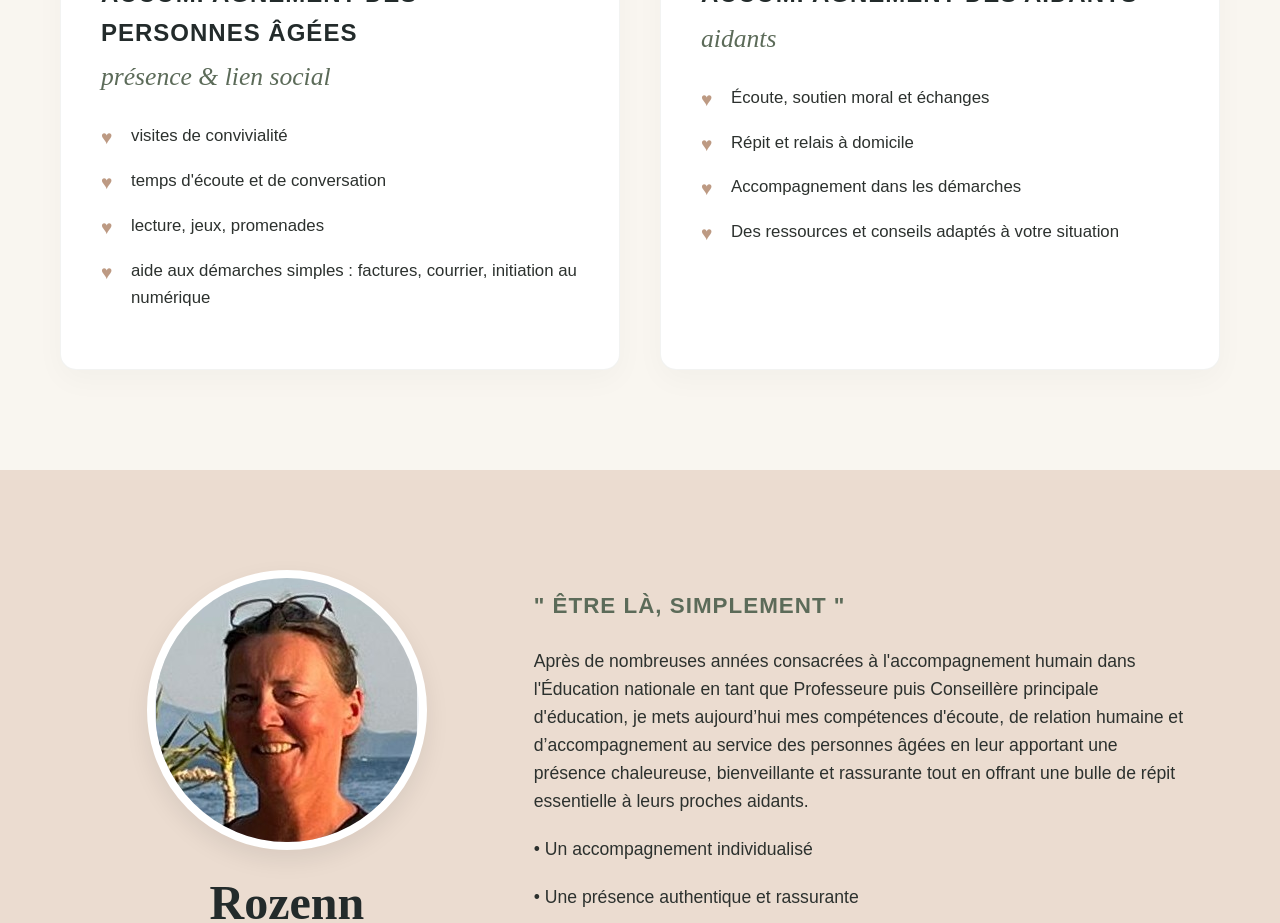
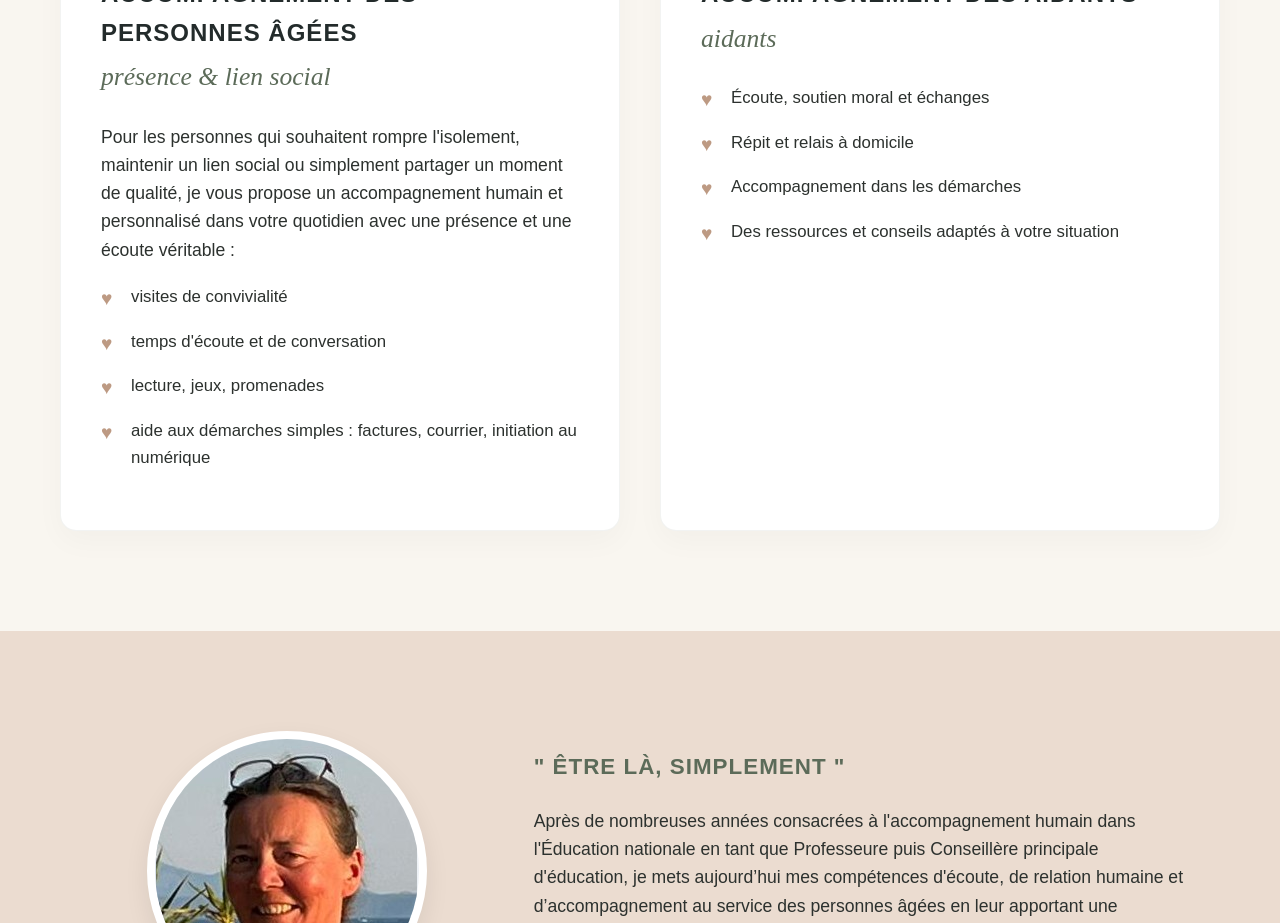
Before and after one commit to tentensee/LaVoyageuseDeVie, a React (Vite) app: page / in a window 1280 px wide. Shown: the part 1280-2203 px from the top of the page. Built offline with nearby package versions, Linux system fonts and the light colour scheme.

Commit message:
Enhance Services component with support details
Added a new paragraph about personalized support for the elderly.

```diff
--- a/src/components/Services.jsx
+++ b/src/components/Services.jsx
@@ -16,6 +16,7 @@ export default function Services() {
           </div>
           <h3 className="card-title">Accompagnement des personnes âgées</h3>
           <p className="card-subtitle script-font">Présence & lien social</p>
+          <p className="about-text">Pour les personnes qui souhaitent rompre l'isolement, maintenir un lien social ou simplement partager un moment de qualité, je vous propose un accompagnement humain et personnalisé dans votre quotidien avec une présence et une écoute véritable : </p>
           <ul className="service-list">
             <li>visites de convivialité</li>
             <li>temps d'écoute et de conversation</li>
```
